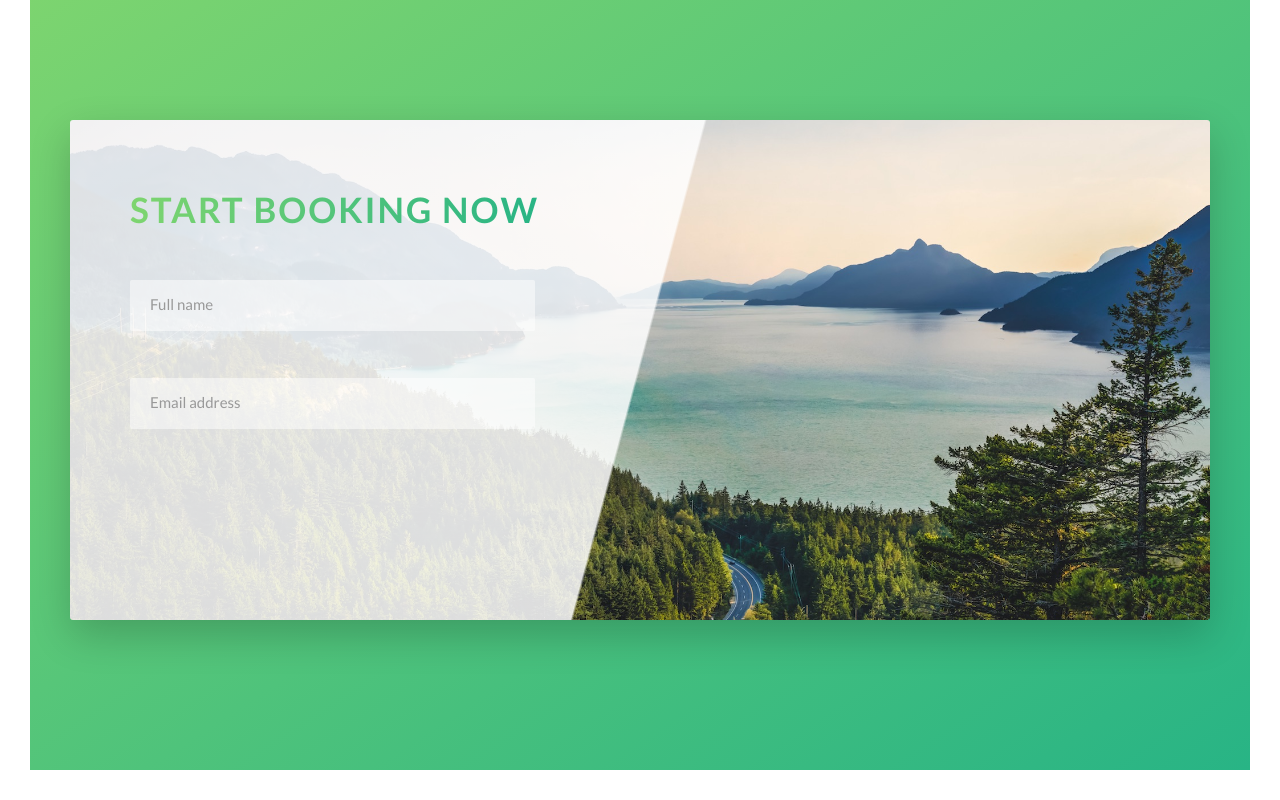
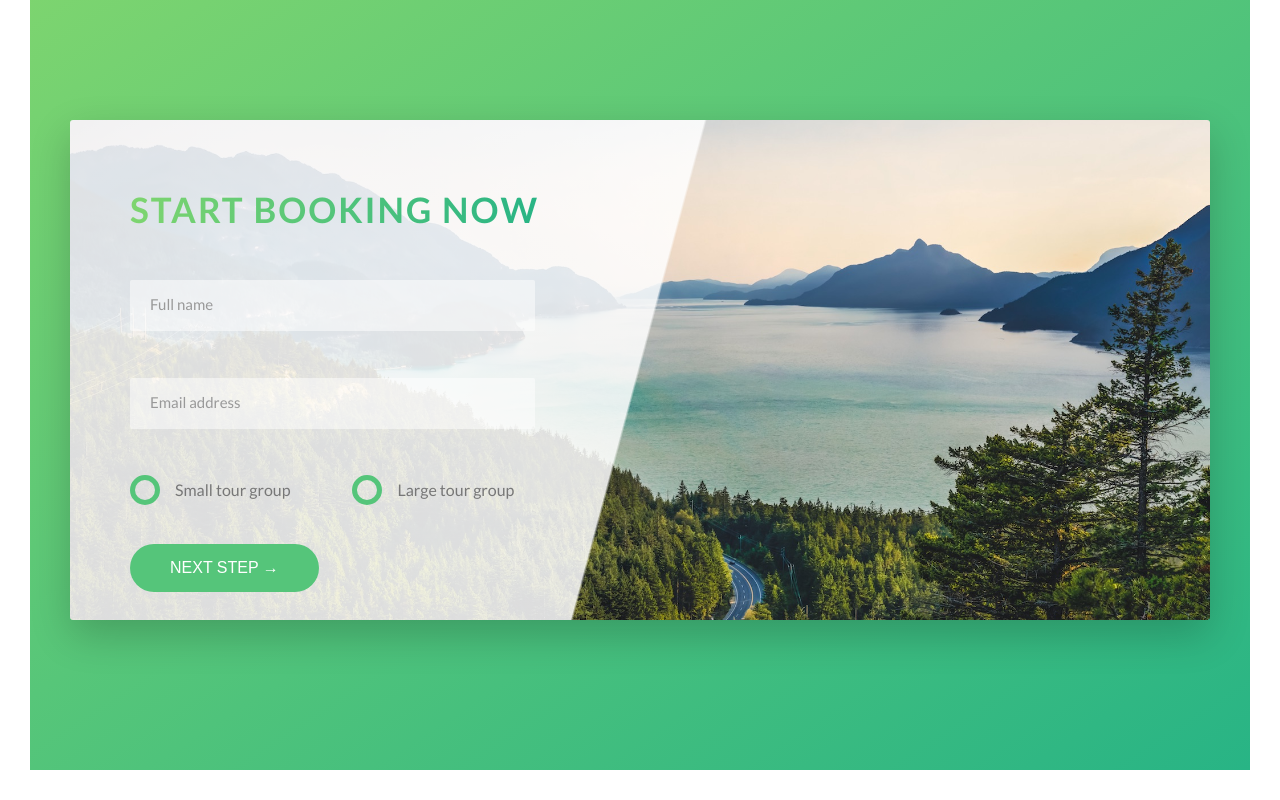
Before and after one commit to JuanTorres93/css-course-natours-project-1, a website: page index.html in a window 1280 px wide. Shown: the part 4620-5420 px from the top of the page. Drawn offline with Linux system fonts and the light colour scheme.

Commit message:
Finished form

```diff
--- a/index.html
+++ b/index.html
@@ -342,6 +342,27 @@
                                 <input id="email" type="email" class="form__input" placeholder="Email address" required>
                                 <label for="email" class="form__label">Email address</label>
                             </div>
+                            <div class="form__group u-margin-bottom-medium">
+                                <div class="form__radio-group">
+                                    <input id="small" type="radio" class="form__radio-input" name="size">
+                                    <label for="small" class="form__radio-label">
+                                        <span class="form__radio-button"></span>
+                                        Small tour group
+                                    </label>
+                                </div>
+
+                                <div class="form__radio-group">
+                                    <input id="large" type="radio" class="form__radio-input" name="size">
+                                    <label for="large" class="form__radio-label">
+                                        <span class="form__radio-button"></span>
+                                        Large tour group
+                                    </label>
+                                </div>
+                            </div>
+
+                            <div class="form-group">
+                                <button type="submit" class="btn btn--green">Next step &rarr;</button>
+                            </div>
                         </form>
                     </div>
                 </div>
--- a/sass/base/_utilities.scss
+++ b/sass/base/_utilities.scss
@@ -1,19 +1,19 @@
 .u-center-text {
-    text-align: center;
+    text-align: center !important;
 }
 
 .u-margin-bottom-big {
-    margin-bottom: 8rem;
+    margin-bottom: 8rem !important;
 }
 
 .u-margin-bottom-medium {
-    margin-bottom: 4rem;
+    margin-bottom: 4rem !important;
 }
 
 .u-margin-bottom-small {
-    margin-bottom: 1.5rem;
+    margin-bottom: 1.5rem !important;
 }
 
 .u-margin-top-huge {
-    margin-top: 10rem;
+    margin-top: 10rem !important;
 }
--- a/sass/components/_button.scss
+++ b/sass/components/_button.scss
@@ -8,6 +8,7 @@
     :visited is when the user has clicked the button once and
     then he sees it again
     */
+    &,
     &:link,
     &:visited {
         font-size: abstracts.$default-font-size;
@@ -29,6 +30,11 @@
 
         /* Act as a reference for .btn::after */
         position: relative;
+
+
+        // Change for the <button> element
+        border: none;
+        cursor: pointer;
     }
 
 
@@ -46,7 +52,8 @@
     :active is an special selector for when
     the element is clicked
     */
-    &:active {
+    &:active,
+    &:focus {
         transform: translateY(-1px);
         box-shadow: 0 .5rem 1rem rgba(abstracts.$color-black, .2);
     }
--- a/sass/components/_form.scss
+++ b/sass/components/_form.scss
@@ -19,6 +19,8 @@
         border-bottom: 3px solid transparent;
         width: 90%;
         display: block;
+
+        transition: all .3s;
 
         &:focus {
             outline: none;
@@ -53,4 +55,53 @@
         visibility: hidden;
         transform: translateY(-4rem);
     }
+
+    &__radio-input {
+        display: none;
+    }
+
+    &__radio-group {
+        display: inline-block;
+        width: 49%;
+    }
+
+    &__radio-label {
+        font-size: $default-font-size;
+        cursor: pointer;
+
+        padding-left: 4.5rem;
+        position: relative;
+    }
+
+    &__radio-button {
+        height: 3rem;
+        width: 3rem;
+        border: 5px solid $color-primary;
+        border-radius: 50%;
+        display: inline-block;
+        position: absolute;
+        top: -.5rem;
+        left: 0;
+
+        &::after {
+            content: "";
+            display: block;
+            height: 1.3rem;
+            width: 1.3rem;
+            border-radius: 50%;
+            position: absolute;
+            background-color: $color-primary;
+
+            top: 50%;
+            left: 50%;
+            transform: translate(-50%, -50%);
+            opacity: 0;
+
+            transition: opacity .2s;
+        }
+    }
+
+    &__radio-input:checked~&__radio-label &__radio-button::after {
+        opacity: 1;
+    }
 }
--- a/sass/layout/_header.scss
+++ b/sass/layout/_header.scss
@@ -42,6 +42,8 @@
         /*
         The reference point for top and left is the parent
         element that has a position: relative, in this case, .header
+        (If the parent has a position: absolute, also would work, it jus needs
+        to be specified)
         */
         top: 4rem;
         left: 4rem;
```
Also changed, not shown: css/style.css.
